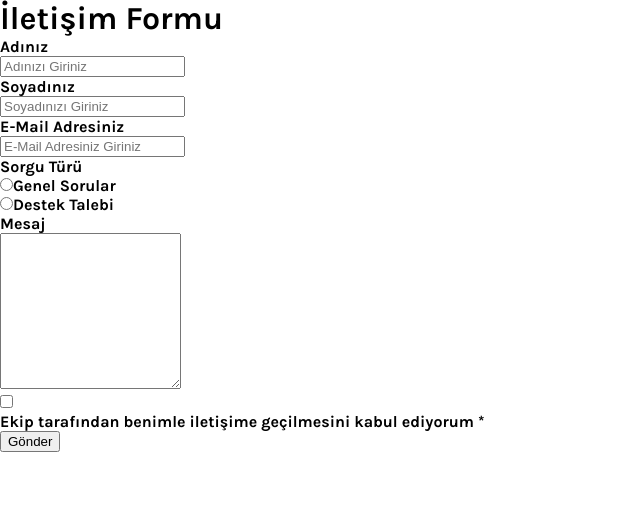
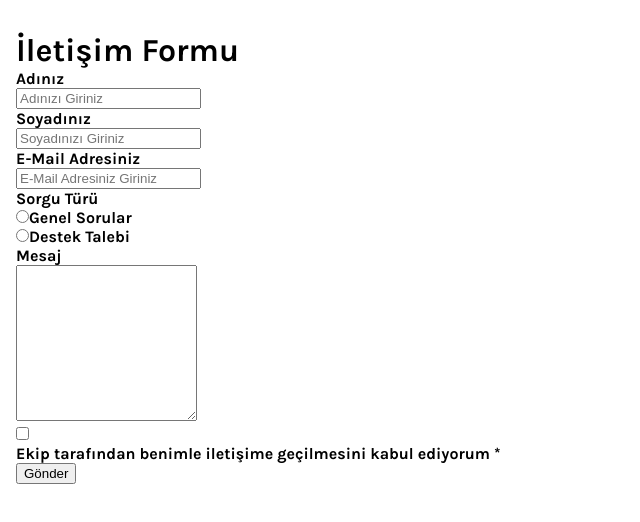
Before and after one commit to dursunkokturk/Front-End-School-React-JS-Project-Contact-Form-V1, a React (Vite) app: page / in a window 1280 px wide. Shown: the top 522 px of the page, without its empty margins (0-640 px from the left). Built offline with nearby package versions, Linux system fonts and the light colour scheme.

Commit message:
src klasoru icindeki app.css dosyasinda form icin genel css uygulandi

```diff
--- a/src/App.css
+++ b/src/App.css
@@ -7,3 +7,8 @@
 body {
   font-family: Karla;
 }
+
+form {
+  margin-top: 32px;
+  margin-inline: 16px;
+}
```
